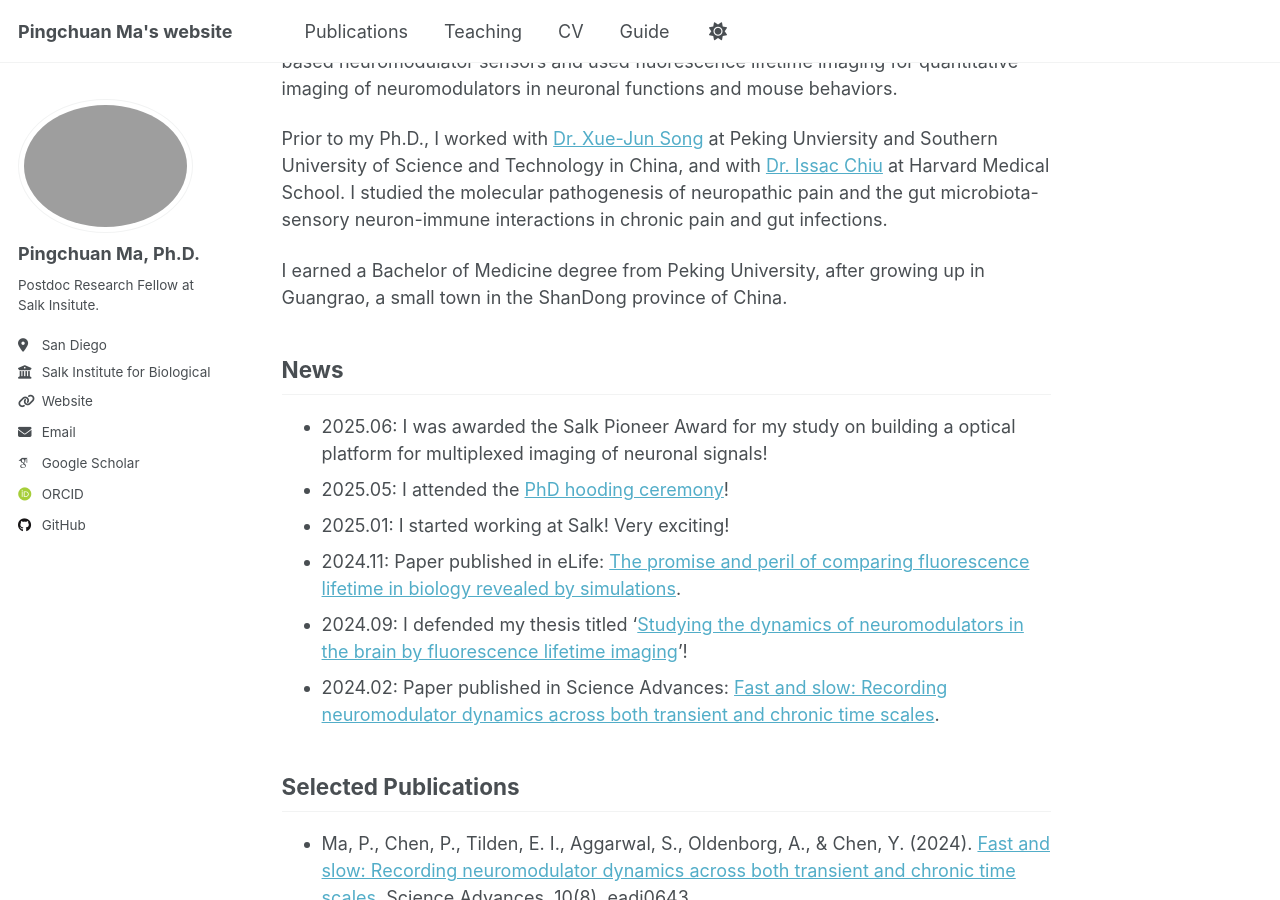
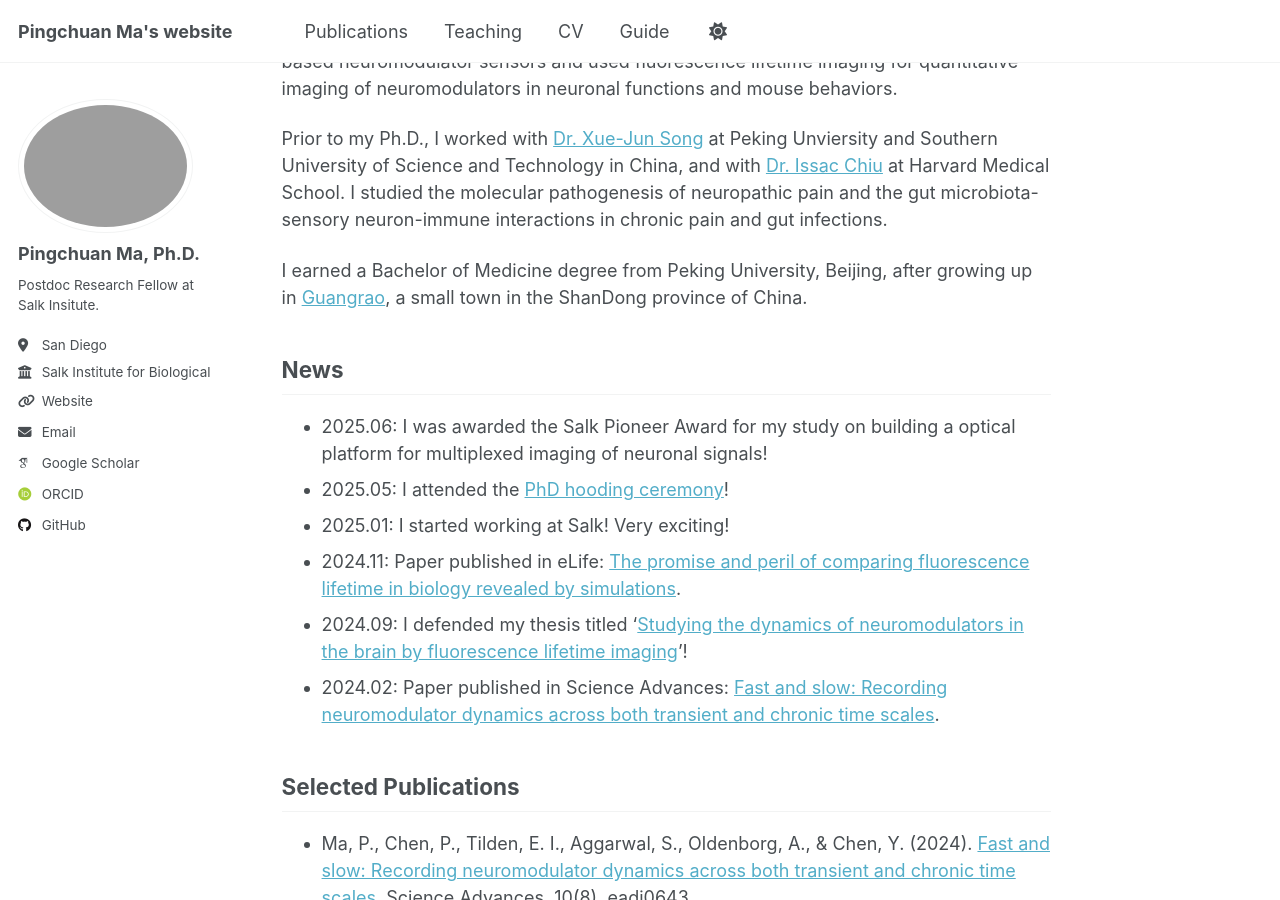
Before and after one commit to pcmaaaaa/pcmaaaaa.github.io, a Jekyll site: the page built from _pages/about.md, in a window 1280 px wide and 900 px high, scrolled down 383 px. Built offline with Jekyll 4.4.1, drawn with Linux system fonts in a browser that asks for light colours; some web fonts are replaced; a script that is not in the unit is left out.

Commit message:
Update about.md

```diff
--- a/_pages/about.md
+++ b/_pages/about.md
@@ -15,7 +15,7 @@ I did my Ph.D. in Neuroscience at Washington University in St. Louis, advised by
 
 Prior to my Ph.D., I worked with [Dr. Xue-Jun Song](https://www.sustech.edu.cn/en/faculties/songxuejun.html) at Peking Unviersity and Southern University of Science and Technology in China, and with [Dr. Issac Chiu](https://chiulab.med.harvard.edu/people/isaac-chiu) at Harvard Medical School. I studied the molecular pathogenesis of neuropathic pain and the gut microbiota-sensory neuron-immune interactions in chronic pain and gut infections.
 
-I earned a Bachelor of Medicine degree from Peking University, after growing up in Guangrao, a small town in the ShanDong province of China.
+I earned a Bachelor of Medicine degree from Peking University, Beijing, after growing up in [Guangrao](https://baike.baidu.com/item/%E5%B9%BF%E9%A5%B6%E5%8E%BF/2405618), a small town in the ShanDong province of China.
 
 News
 ------
```
